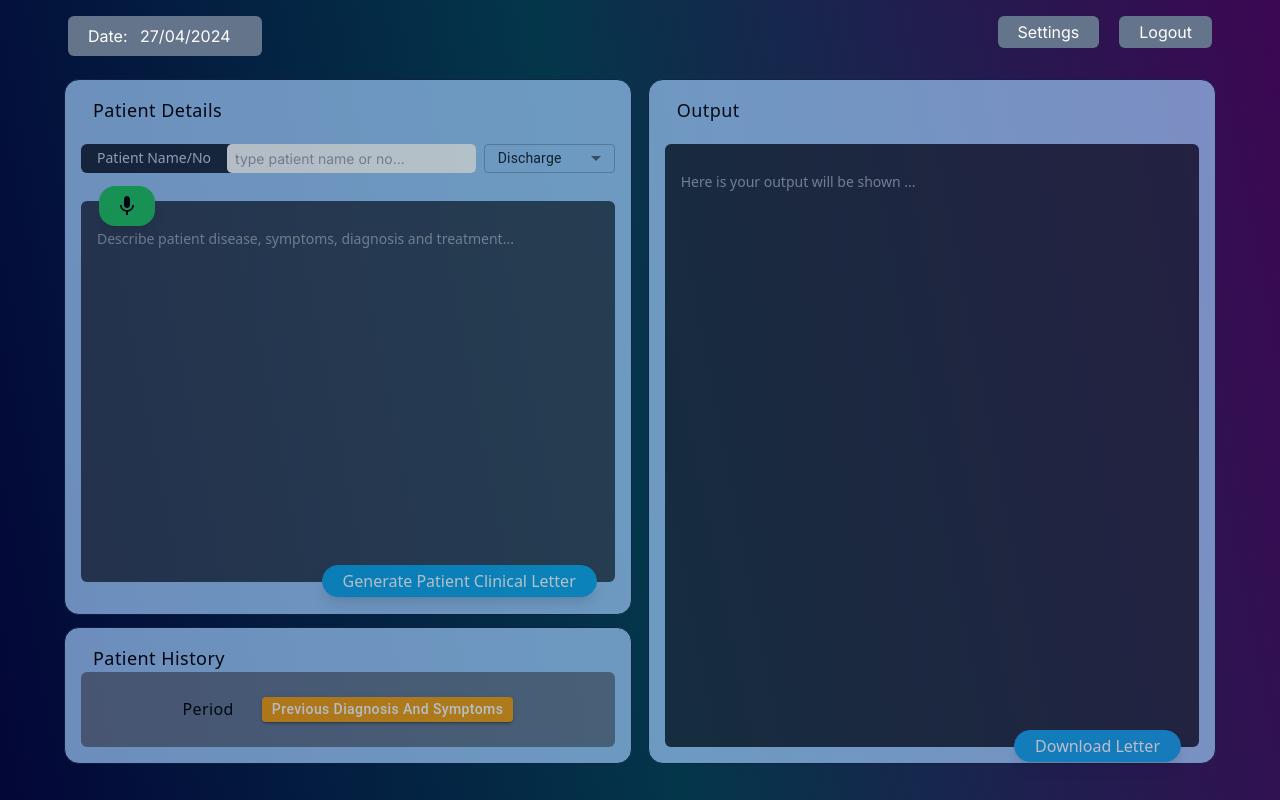
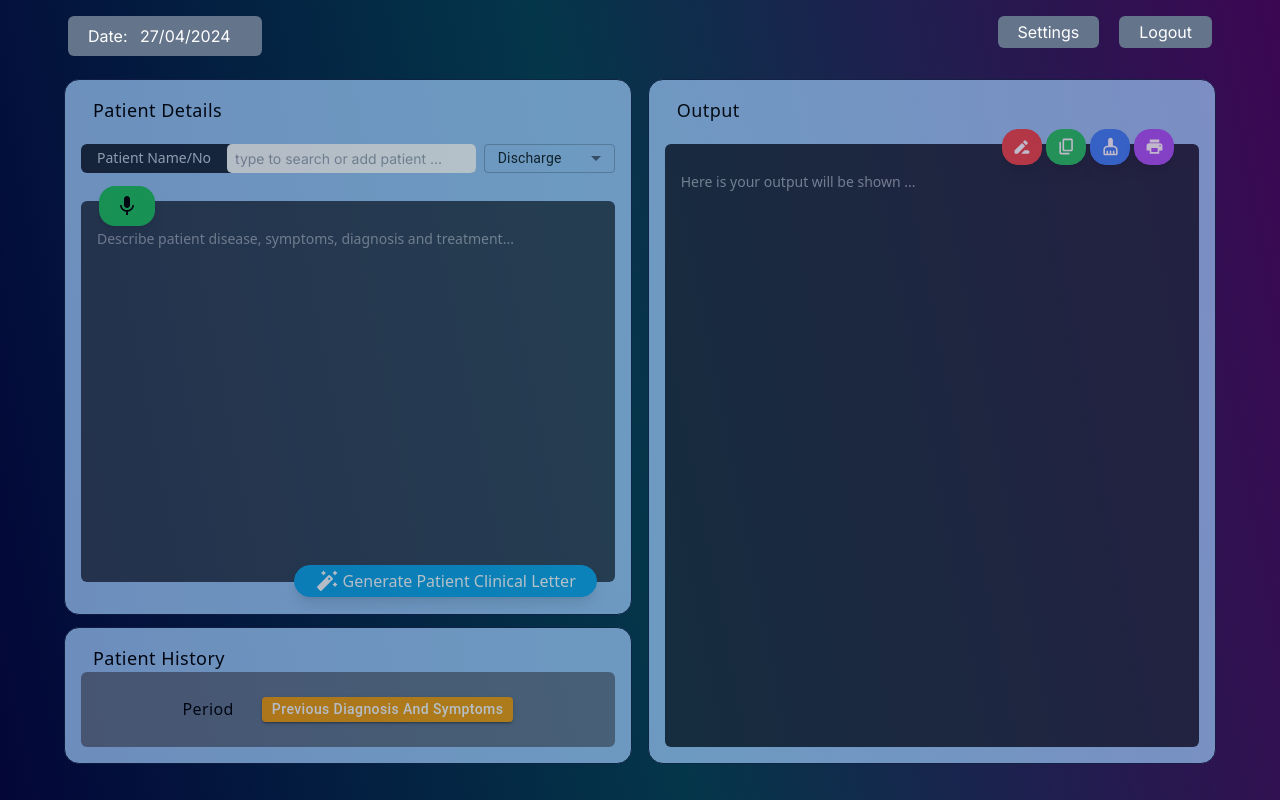
Before and after one commit to muthuni-dealwis/e18-4yp-Generating-Patient-Clinical-Letters-Using-LLMs, a Next.js app in the folder code/Web_Application/patient-clinical-letter-generator/: page /inputform in a window 1280 px wide. Built offline with nearby package versions, Linux system fonts and the light colour scheme.

Commit message:
build output controllers

```diff
--- a/code/Web_Application/patient-clinical-letter-generator/app/globals.css
+++ b/code/Web_Application/patient-clinical-letter-generator/app/globals.css
@@ -105,10 +105,10 @@ button {
   left: 18px;
 }
 
-.output-controllers {
+/* .output-controllers {
   top: -15px;
   right: 30px;
-}
+} */
 
 .gen-letter {
   bottom: -15px;
--- a/code/Web_Application/patient-clinical-letter-generator/app/inputform/inputForm.css
+++ b/code/Web_Application/patient-clinical-letter-generator/app/inputform/inputForm.css
@@ -1,3 +1,20 @@
 #patientName {
     outline: none;
 }
+
+.output-controllers {
+    top: -15px;
+    right: 25px;
+}
+.output-textarea::-webkit-scrollbar {
+    width: 10px;
+}
+
+.output-textarea::-webkit-scrollbar-thumb {
+    background-color: rgba(155, 155, 155, 0.3);
+    border-radius: 10px;
+}
+
+.output-textarea::-webkit-scrollbar-track {
+    background-color: rgba(113, 113, 113, 0.1);
+}
--- a/code/Web_Application/patient-clinical-letter-generator/app/inputform/page.tsx
+++ b/code/Web_Application/patient-clinical-letter-generator/app/inputform/page.tsx
@@ -2,8 +2,15 @@
 
 import React, { useState, useEffect } from "react";
 import { TextField, Button, useRadioGroup } from "@mui/material";
+import Tooltip from "@mui/material/Tooltip";
+
 import MicIcon from "@mui/icons-material/Mic";
 import MicOffIcon from "@mui/icons-material/MicOff";
+import PrintIcon from "@mui/icons-material/Print";
+import DriveFileRenameOutlineRoundedIcon from "@mui/icons-material/DriveFileRenameOutlineRounded";
+import AutoFixHighRoundedIcon from "@mui/icons-material/AutoFixHighRounded";
+import ContentCopyRoundedIcon from "@mui/icons-material/ContentCopyRounded";
+import CleaningServicesRoundedIcon from "@mui/icons-material/CleaningServicesRounded";
 // import { DatePicker } from '@mui/x-date-pickers/DatePicker';
 import axios from "axios";
 import Link from "next/link";
@@ -34,15 +41,18 @@ const DataInputForm: React.FC<any> = (props) => {
   const [output, setOutput] = useState("");
   const [text, setText] = useState("");
   const [loading, setLoading] = useState(false);
+  const [tooltipOpen, setTooltipOpen] = useState(false);
+  const [tooltipMsg, setTooltipMsg] = useState("");
+  const [outputEditable, setOutputEditable] = useState(false);
 
   const [searchBarInput, setSearchBarInput] = useState("");
   const [letterType, setLetterType] = useState("Discharge");
   const [patientsSearched, setPatientsSearched] = useState({});
   const [searchResultListOpened, setSearchResultListOpened] = useState(false);
 
-  useEffect(() => {
-    console.log(searchBarInput);
-  }, [searchBarInput]);
+  // useEffect(() => {
+  //   console.log(searchBarInput);
+  // }, [searchBarInput]);
 
   // const handleGenLetterClick = async (voice2TextInput: string) => {
   //   try {
@@ -81,7 +91,7 @@ const DataInputForm: React.FC<any> = (props) => {
           "Content-Type": "application/json",
         },
         body: JSON.stringify({
-          model: "llama3-ft", //set ollama model
+          model: "phi3-ft", //set ollama model
           prompt: voice2TextInput,
         }),
       });
@@ -129,6 +139,25 @@ const DataInputForm: React.FC<any> = (props) => {
     }
   };
 
+  useEffect(() => {
+    const handleKeyDown = (event: KeyboardEvent) => {
+      if (event.ctrlKey && event.key === "Enter") {
+        if (voice2TextInput) {
+          handleGenLetterClick(voice2TextInput);
+        } else {
+          alert("please enter patient deatails first!");
+        }
+      }
+    };
+
+    document.addEventListener("keydown", handleKeyDown);
+
+    // Clean up the event listener on component unmount
+    return () => {
+      document.removeEventListener("keydown", handleKeyDown);
+    };
+  }, [voice2TextInput, handleGenLetterClick]);
+
   const downloadClinicalLetter = () => {
     const doc = new jsPDF();
     const pageWidth = doc.internal.pageSize.getWidth();
@@ -137,7 +166,7 @@ const DataInputForm: React.FC<any> = (props) => {
     const lineHeight = 10;
 
     // Split the text into lines that fit within the page width
-    const splitText = doc.splitTextToSize(text, maxLineWidth);
+    const splitText = doc.splitTextToSize(output, maxLineWidth);
     let cursorY = margin;
 
     splitText.forEach((line: string | string[]) => {
@@ -152,6 +181,22 @@ const DataInputForm: React.FC<any> = (props) => {
     });
 
     doc.save("generated.pdf");
+  };
+
+  const handleCopyToClipboard = () => {
+    navigator.clipboard
+      .writeText(output)
+      .then(() => {
+        setTooltipMsg("Copied!");
+        setTooltipOpen(true);
+        setTimeout(() => setTooltipOpen(false), 2000); // Hide tooltip after 2 seconds
+      })
+      .catch((err) => {
+        setTooltipMsg("Error Copying!");
+        setTooltipOpen(true);
+        setTimeout(() => setTooltipOpen(false), 2000);
+        console.error("Failed to copy: ", err);
+      });
   };
 
   return (
@@ -235,6 +280,7 @@ const DataInputForm: React.FC<any> = (props) => {
                 hover:text-white hover:border-sky-600 active:bg-sky-700 active:text-white active:border-sky-800"
                 onClick={() => handleGenLetterClick(voice2TextInput)}
               >
+                <AutoFixHighRoundedIcon className="mr-1 text-lg" />
                 <label>Generate Patient Clinical Letter</label>
               </div>
             </div>
@@ -281,23 +327,69 @@ const DataInputForm: React.FC<any> = (props) => {
               ) : (
                 <>
                   <textarea
-                    className="absolute inset-0 w-full h-full bg-transparent px-4 py-7 text-justify resize-none"
+                    className="output-textarea absolute inset-0 w-full h-full bg-transparent px-4 py-7 text-justify resize-none"
                     style={{ whiteSpace: "pre-line" }}
                     value={output}
                     placeholder="Here is your output will be shown ..."
                     onChange={(e) => setOutput(e.target.value)}
-                    disabled
+                    disabled={!outputEditable}
                   />
                 </>
               )}
             </div>
-            <div
-              className="gen-letter bg-sky-500 w-fit h-8 px-5 rounded-2xl absolute flex justify-center
-                items-center shadow-lg border border-sky-500 text-white font-sans font-medium hover:bg-sky-600
-                hover:text-white hover:border-sky-600 active:bg-sky-700 active:text-white active:border-sky-800"
-              onClick={() => downloadClinicalLetter()}
-            >
-              <label>Download Letter</label>
+            <div className="output-controllers absolute flex flex-row">
+              <div
+                className={`${
+                  outputEditable ? "w-32 px-3" : "w-10"
+                } bg-red-500 h-9 rounded-2xl flex justify-center items-center shadow-lg border
+                border-red-500 text-white font-sans font-medium hover:bg-red-600 hover:text-white hover:border-red-600
+                active:bg-red-700 active:text-white active:border-red-800 mr-1 transition-all duration-300 ease-in-out`}
+                onClick={() => {
+                  setOutputEditable((prevState) => !prevState);
+                }}
+              >
+                <DriveFileRenameOutlineRoundedIcon style={{ fontSize: 20 }} />
+                {outputEditable ? (
+                  <label className="text-sm ml-2 transition-opacity duration-300 ease-in-out opacity-100">
+                    Edit mode
+                  </label>
+                ) : (
+                  <label className="text-sm ml-2 transition-opacity duration-300 ease-in-out opacity-0 absolute">
+                    Edit mode
+                  </label>
+                )}
+              </div>
+
+              <Tooltip title={tooltipMsg} open={tooltipOpen} arrow>
+                <div
+                  className="bg-green-500 w-10 h-9 rounded-2xl flex justify-center items-center shadow-lg border
+                  border-green-500 text-white font-sans font-medium hover:bg-green-600 hover:text-white hover:border-green-600
+                  active:bg-green-700 active:text-white active:border-green-800 mr-1"
+                  onClick={handleCopyToClipboard}
+                >
+                  <ContentCopyRoundedIcon style={{ fontSize: 19 }} />
+                </div>
+              </Tooltip>
+
+              <div
+                className="bg-blue-500 w-10 h-9 rounded-2xl flex justify-center items-center shadow-lg border
+                border-blue-500 text-white font-sans font-medium hover:bg-blue-600 hover:text-white hover:border-blue-600
+                active:bg-blue-700 active:text-white active:border-blue-800 mr-1"
+                onClick={() => {
+                  setOutput("");
+                }}
+              >
+                <CleaningServicesRoundedIcon style={{ fontSize: 19 }} />
+              </div>
+
+              <div
+                className="bg-purple-500 w-10 h-9 rounded-2xl flex justify-center items-center shadow-lg border
+                border-purple-500 text-white font-sans font-medium hover:bg-purple-600 hover:text-white hover:border-purple-600
+                active:bg-purple-700 active:text-white active:border-purple-800"
+                onClick={() => downloadClinicalLetter()}
+              >
+                <PrintIcon style={{ fontSize: 19 }} />
+              </div>
             </div>
           </div>
         </div>
--- a/code/Web_Application/patient-clinical-letter-generator/components/PatientSearchBar.tsx
+++ b/code/Web_Application/patient-clinical-letter-generator/components/PatientSearchBar.tsx
@@ -46,7 +46,7 @@ const PatientSearchBar: React.FC<Props> = ({
         onFocus={() => {
           setSearchResultListOpened(true);
         }}
-        placeholder={searchBarInput ? "" : "type patient name or no..."} // Conditional placeholder
+        placeholder={searchBarInput ? "" : "type to search or add patient ..."} // Conditional placeholder
       />
     </div>
   );
--- a/code/Web_Application/patient-clinical-letter-generator/components/PatientSearchResults.tsx
+++ b/code/Web_Application/patient-clinical-letter-generator/components/PatientSearchResults.tsx
@@ -72,7 +72,9 @@ const PatientSearchResults: React.FC<Props> = ({
               onMouseLeave={() => setHoveredItem(null)}
               onClick={() => handleListItemClick(patientId)}
             >
-              {patientsSearched[patientId]}
+              {patientId.toString().padStart(4, "0") +
+                " - " +
+                patientsSearched[patientId]}
               {hoveredItem === patientId && (
                 <>
                   <div
```
Also changed, not shown: code/Web_Application/patient-clinical-letter-generator/public/images/icons8-edit.gif (added).
